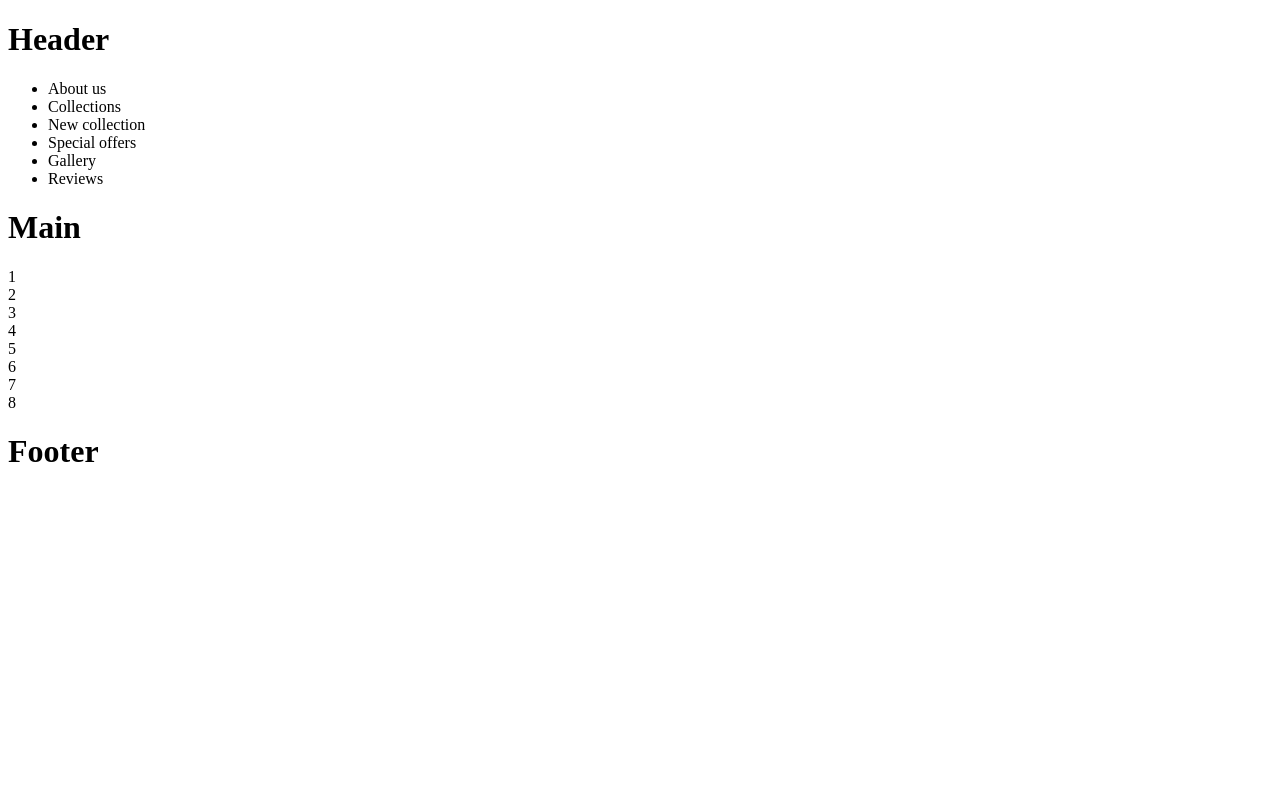
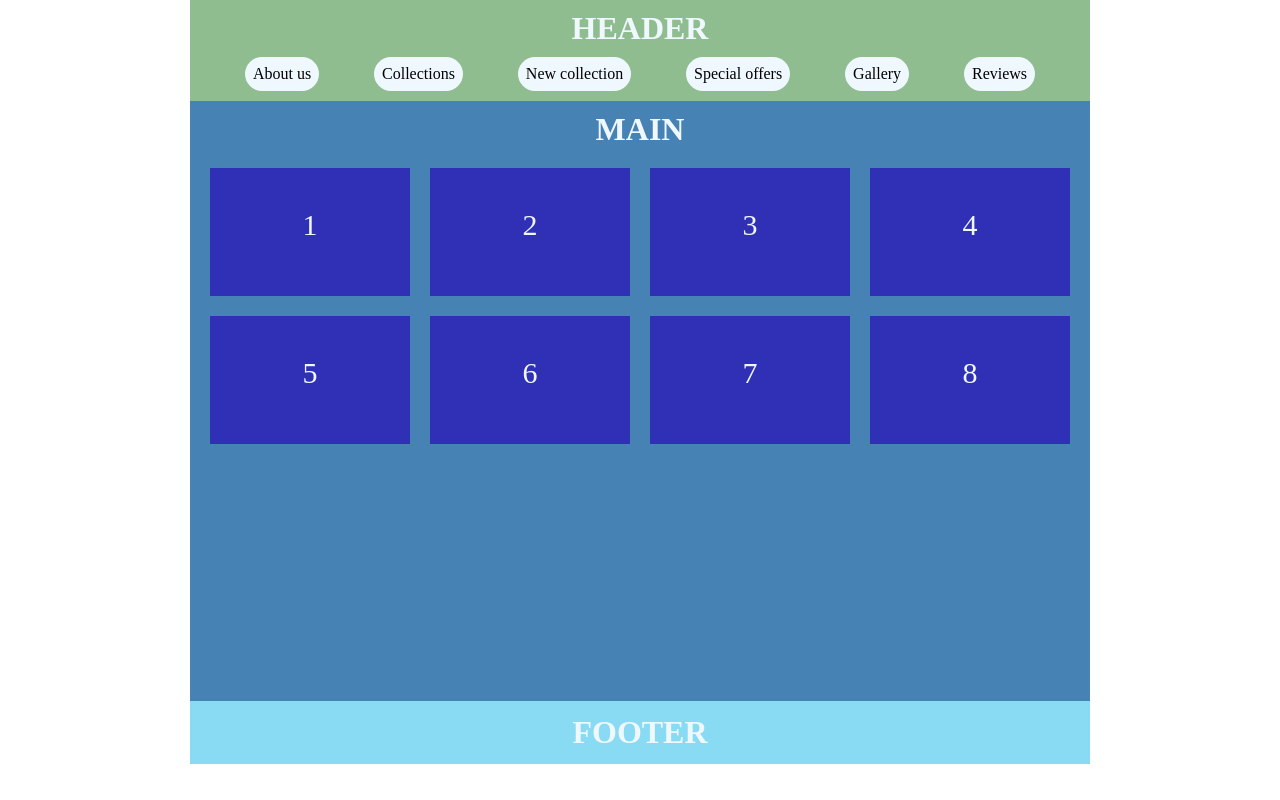
Before and after one commit to VladislavGrinevich/Homework7, a plain HTML site: page index.html in a window 1280 px wide. Drawn offline with Linux system fonts and the light colour scheme.

Commit message:
Add styles to index.html

```diff
--- a/index.html
+++ b/index.html
@@ -5,42 +5,55 @@
   <meta http-equiv="X-UA-Compatible" content="IE=edge">
   <meta name="viewport" content="width=device-width, initial-scale=1.0">
   <title>Homework7</title>
+  <link rel="stylesheet" href="style.css">
 </head>
 <body>
-  <header>
-    <div>
-      <h1>Header</h1>
+<div class="conteiner">
+
+  <header class="header">
+      <h1 class="title_header">Header</h1>
       <nav>
-        <div>
-          <ul>
-           <li>About us</li>
-           <li>Collections</li>
-            <li>New collection</li>
-            <li>Special offers</li>
-            <li>Gallery</li>
-            <li>Reviews</li>
+          <ul class="list">
+            <li class="list-item">
+              <div class="list_item_content">About us</div>
+            </li>
+            <li class="list-item">
+              <div class="list_item_content">Collections</div>
+             </li>
+            <li class="list-item">
+              <div class="list_item_content">New collection</div>
+            </li>
+            <li class="list-item">
+             <div class="list_item_content">Special offers</div>
+            </li>
+            <li class="list-item">
+              <div class="list_item_content">Gallery</div>
+            </li>
+            <li class="list-item">
+              <div class="list_item_content">Reviews</div>
+            </li>
          </ul>
-        </div>
      </nav>
-     </div>
    </header>
 
-  <main>
-    <div>
-      <h1>Main</h1>
-      <div>1</div>
-      <div>2</div>
-      <div>3</div>
-      <div>4</div>
-      <div>5</div>
-      <div>6</div>
-      <div>7</div>
-      <div>8</div>
-    </div>
+  <main class="main">
+      <h1 class="title_main">Main</h1>
+      <div class="wrapper">
+        <div class="block">1</div>
+        <div class="block">2</div>
+        <div class="block">3</div>
+        <div class="block">4</div>
+        <div class="block">5</div>
+        <div class="block">6</div>
+        <div class="block">7</div>
+        <div class="block">8</div>
+      </div>
   </main>
 
-  <footer>
-    <h1>Footer</h1>
+  <footer class="footer">
+    <h1 class="title_footer">Footer</h1>
   </footer>
+
+</div>
 </body>
 </html>
--- a/style.css
+++ b/style.css
@@ -0,0 +1,85 @@
+* {
+  margin: 0;
+  box-sizing: border-box;
+}
+
+.conteiner {
+  display: flex;
+  justify-content: center;
+  align-content: center;
+  flex-wrap: wrap;
+}
+
+.header {
+  background-color: #90bd90;
+  width: 100%;
+  max-width: 900px;
+}
+
+.title_header {
+  color: aliceblue;
+  text-align: center;
+  text-transform:uppercase ;
+  margin: 10px 0;
+}
+
+.list {
+  display: flex;
+  justify-content: space-evenly;
+  flex-wrap: wrap;
+  list-style: none;
+  padding: 0;
+  margin-bottom: 10px;
+}
+
+.list_item_content {
+  background-color: aliceblue;
+  border-radius: 20px;
+  padding: 8px;
+}
+
+.main {
+  background-color: steelblue;
+  width: 900px;
+  min-height: 75vh;
+}
+
+.title_main {
+  color: aliceblue;
+  text-align: center;
+  text-transform:uppercase;
+  margin: 10px ;
+}
+
+.wrapper {
+  display: flex;
+  justify-content: center;
+  flex-wrap: wrap;
+  align-content: center;
+  padding: 0px;
+  }
+
+.block {
+  background-color: #3030b7;
+  width: 100%;
+  max-width: 200px;
+  min-height: 16vh;
+  margin: 10px;
+  color: aliceblue;
+  font-size: 30px;
+  text-align: center;
+  padding-top: 5vh;
+}
+
+.footer {
+  background-color: rgba(13, 181, 233, 0.486);
+  width: 100%;
+  max-width: 900px;
+}
+
+.title_footer {
+  color: aliceblue;
+  text-align: center;
+  text-transform:uppercase;
+  margin: 13px 0;
+}
```
